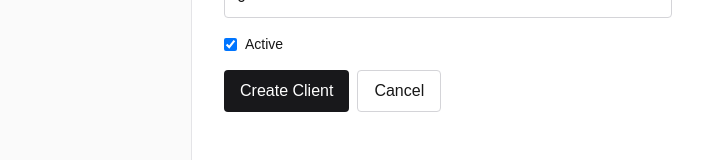
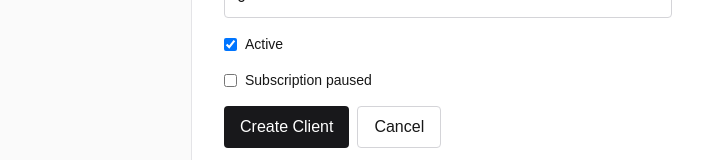
Before and after one commit to VadymBezsmertnyi/grow-my-ads-billing, a Next.js app: page /clients/new in a window 1280 px wide. Shown: the part 425-585 px from the top of the page, without its empty margins (0-707 px from the left). Built offline with nearby package versions, Linux system fonts and the light colour scheme; no server answers; the database is empty.

Commit message:
feat: add isPaused field to Client model and update related schemas and components

```diff
--- a/app/api/clients/clients.schemas.ts
+++ b/app/api/clients/clients.schemas.ts
@@ -6,6 +6,7 @@ export const createClientSchema = z.object({
   planId: z.string(),
   discountPercent: z.number().optional(),
   isActive: z.boolean().optional(),
+  isPaused: z.boolean().optional(),
 });
 
 export const updateClientSchema = z.object({
@@ -14,6 +15,7 @@ export const updateClientSchema = z.object({
   planId: z.string().optional(),
   discountPercent: z.number().optional(),
   isActive: z.boolean().optional(),
+  isPaused: z.boolean().optional(),
 });
 
 export const listClientsQuerySchema = z.object({
--- a/app/api/clients/clients.service.ts
+++ b/app/api/clients/clients.service.ts
@@ -15,6 +15,7 @@ export const createClient = async (input: CreateClientInputT) => {
       planId: input.planId,
       discountPercent: input.discountPercent ?? 0,
       isActive: input.isActive ?? true,
+      isPaused: input.isPaused ?? false,
     },
   });
   return client;
@@ -75,6 +76,7 @@ export const updateClient = async (id: string, input: UpdateClientInputT) => {
   if (input.discountPercent !== undefined)
     data.discountPercent = input.discountPercent;
   if (input.isActive !== undefined) data.isActive = input.isActive;
+  if (input.isPaused !== undefined) data.isPaused = input.isPaused;
 
   return prisma.client.update({
     where: { id },
--- a/app/api/invoices/generate/invoices.service.ts
+++ b/app/api/invoices/generate/invoices.service.ts
@@ -9,6 +9,11 @@ export const generateInvoice = async (input: GenerateInvoiceInputT) => {
     include: { plan: true },
   });
   if (!client) throw new ApiError("Client not found", 404);
+  if (client.isPaused)
+    throw new ApiError(
+      "Cannot generate invoice for paused subscription. Unpause the client first.",
+      400
+    );
 
   const billingMonthDate = new Date(input.billingMonth);
   const startOfMonth = new Date(
--- a/app/clients/[id]/ClientEditForm.tsx
+++ b/app/clients/[id]/ClientEditForm.tsx
@@ -12,6 +12,7 @@ type Client = {
   email: string | null;
   discountPercent: number;
   isActive: boolean;
+  isPaused: boolean;
   plan: { id: string; name: string };
 };
 
@@ -31,6 +32,7 @@ const ClientEditForm: FC<ClientEditFormProps> = ({ client, plans }) => {
     String(client.discountPercent)
   );
   const [isActive, setIsActive] = useState(client.isActive);
+  const [isPaused, setIsPaused] = useState(client.isPaused);
 
   const handleSubmit = async (e: React.FormEvent) => {
     e.preventDefault();
@@ -46,6 +48,7 @@ const ClientEditForm: FC<ClientEditFormProps> = ({ client, plans }) => {
           planId,
           discountPercent: Number(discountPercent) || 0,
           isActive,
+          isPaused,
         }),
       });
       if (!res.ok) {
@@ -66,6 +69,7 @@ const ClientEditForm: FC<ClientEditFormProps> = ({ client, plans }) => {
     setPlanId(client.plan.id);
     setDiscountPercent(String(client.discountPercent));
     setIsActive(client.isActive);
+    setIsPaused(client.isPaused);
   }, [client]);
 
   return (
@@ -148,6 +152,18 @@ const ClientEditForm: FC<ClientEditFormProps> = ({ client, plans }) => {
           Active
         </label>
       </div>
+      <div className="flex items-center gap-2">
+        <input
+          id="edit-isPaused"
+          type="checkbox"
+          checked={isPaused}
+          onChange={(e) => setIsPaused(e.target.checked)}
+          className="rounded border-zinc-300"
+        />
+        <label htmlFor="edit-isPaused" className="text-sm font-medium">
+          Subscription paused
+        </label>
+      </div>
       <button
         type="submit"
         disabled={submitting}
--- a/app/clients/[id]/page.tsx
+++ b/app/clients/[id]/page.tsx
@@ -88,6 +88,18 @@ const ClientDetailPage: FC<ClientDetailPageProps> = async ({ params }) => {
               )}
             </dd>
           </div>
+          <div>
+            <dt className="text-sm text-zinc-600 dark:text-zinc-400">
+              Subscription paused
+            </dt>
+            <dd>
+              {client.isPaused ? (
+                <span className="text-amber-600 dark:text-amber-400">Yes</span>
+              ) : (
+                <span className="text-zinc-500">No</span>
+              )}
+            </dd>
+          </div>
         </dl>
       </section>
 
--- a/app/clients/new/NewClientForm.tsx
+++ b/app/clients/new/NewClientForm.tsx
@@ -18,6 +18,7 @@ const NewClientForm: FC = () => {
   const [planId, setPlanId] = useState("");
   const [discountPercent, setDiscountPercent] = useState("0");
   const [isActive, setIsActive] = useState(true);
+  const [isPaused, setIsPaused] = useState(false);
 
   const handleSubmit = async (e: React.FormEvent) => {
     e.preventDefault();
@@ -33,6 +34,7 @@ const NewClientForm: FC = () => {
           planId,
           discountPercent: Number(discountPercent) || 0,
           isActive,
+          isPaused,
         }),
       });
       if (!res.ok) {
@@ -139,6 +141,18 @@ const NewClientForm: FC = () => {
           Active
         </label>
       </div>
+      <div className="flex items-center gap-2">
+        <input
+          id="isPaused"
+          type="checkbox"
+          checked={isPaused}
+          onChange={(e) => setIsPaused(e.target.checked)}
+          className="rounded border-zinc-300"
+        />
+        <label htmlFor="isPaused" className="text-sm font-medium">
+          Subscription paused
+        </label>
+      </div>
       <div className="flex gap-2">
         <button
           type="submit"
--- a/app/clients/page.tsx
+++ b/app/clients/page.tsx
@@ -88,6 +88,9 @@ const ClientsPage: FC<ClientsPageProps> = async ({ searchParams }) => {
               <th className="px-4 py-3 text-left text-sm font-medium text-zinc-900 dark:text-zinc-100">
                 Active
               </th>
+              <th className="px-4 py-3 text-left text-sm font-medium text-zinc-900 dark:text-zinc-100">
+                Paused
+              </th>
             </tr>
           </thead>
           <tbody className="divide-y divide-zinc-200 dark:divide-zinc-800">
@@ -99,6 +102,7 @@ const ClientsPage: FC<ClientsPageProps> = async ({ searchParams }) => {
                 plan: { name: string };
                 discountPercent: number;
                 isActive: boolean;
+                isPaused: boolean;
               }) => (
                 <tr key={client.id}>
                   <td className="px-4 py-3">
@@ -121,6 +125,15 @@ const ClientsPage: FC<ClientsPageProps> = async ({ searchParams }) => {
                   <td className="px-4 py-3">
                     {client.isActive ? (
                       <span className="text-green-600 dark:text-green-400">
+                        Yes
+                      </span>
+                    ) : (
+                      <span className="text-zinc-500">No</span>
+                    )}
+                  </td>
+                  <td className="px-4 py-3">
+                    {client.isPaused ? (
+                      <span className="text-amber-600 dark:text-amber-400">
                         Yes
                       </span>
                     ) : (
```
Also changed, not shown: 1 other file (tests, documents, lock files or other folders).
